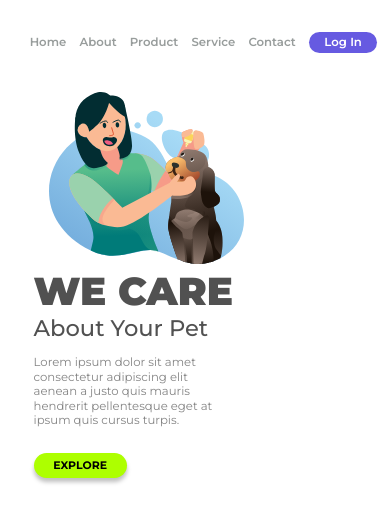
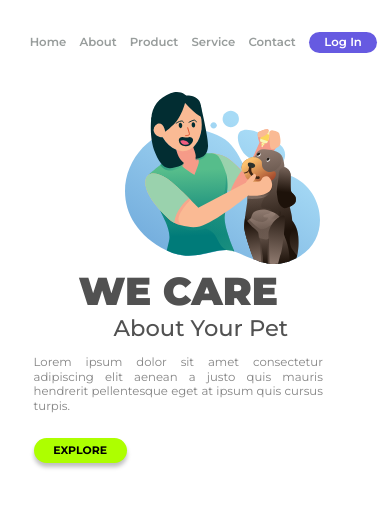
Before and after one commit to solutionswebbrasil/claytonprojeto10, a plain HTML site: page index.html in a window 390 px wide. Drawn offline with Linux system fonts and the light colour scheme.

Commit message:
Add files via upload

```diff
--- a/styles.css
+++ b/styles.css
@@ -116,7 +116,7 @@ p {
     .logo-image {
         width: 50vw;
         height: auto;
-        margin-left: 12.5vw;
+        margin left: 5px; /* Centraliza horizontalmente */
     }
 
     .link-header {
@@ -134,23 +134,28 @@ p {
     }
 
     section {
-        margin-left: 8.6vw;
+        margin: 0 auto; /* Centraliza horizontalmente */
+        padding-left: 8.6vw; /* Ajusta o padding esquerdo */
+        width: 82.8vw; /* Adicionei uma largura para a section */
     }
 
     h1 {
         font-size: 10vw;
         line-height: 12.2vw;
+        text-align: center; /* Centraliza horizontalmente */
     }
 
     h2 {
         font-size: 5.8vw;
         line-height: 7.07vw;
+        margin-left: 80px; /* Afasta da margem esquerda */
     }
 
     p {
         font-size: 3vw;
         line-height: 3.7vw;
-        width: 51.5vw;
+        width: 100%; /* Alterei a largura para 100% para garantir que ocupe toda a largura disponível */
+        text-align:justify; /* Centraliza horizontalmente */
         margin-top: 3.2vw;
         margin-bottom: 6.5vw;
     }
```
